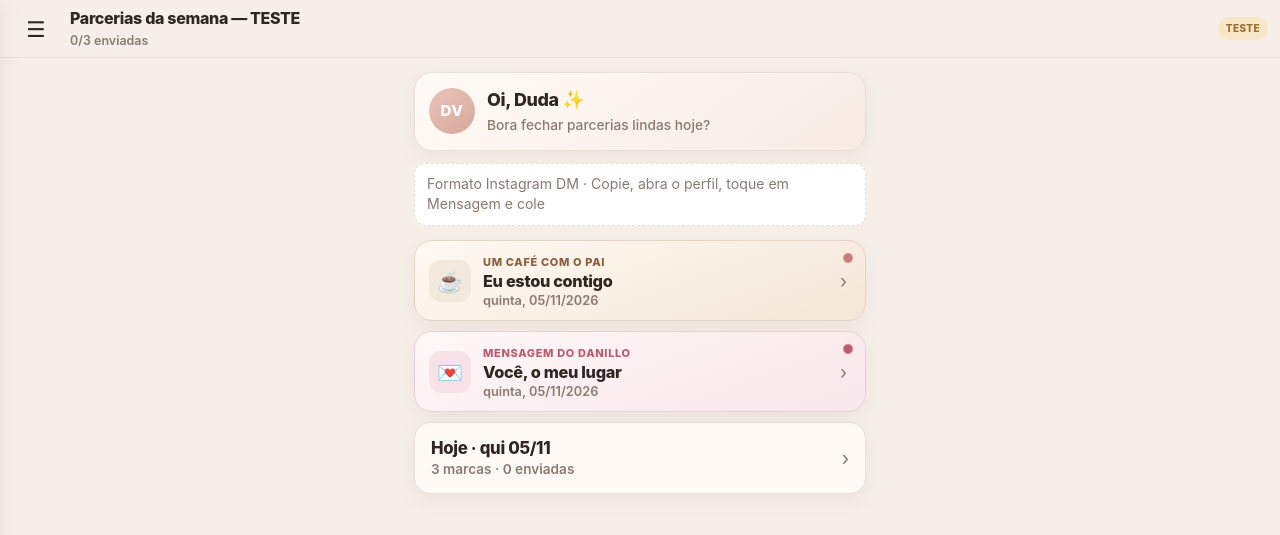
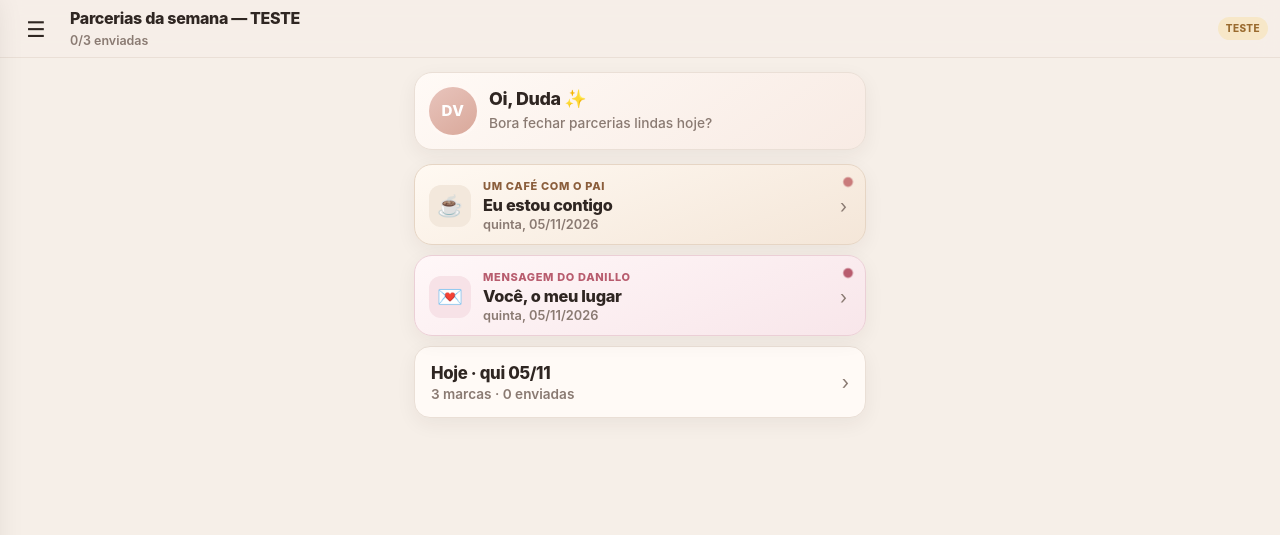
Before and after one commit to bonivitti-collab/duda-parcerias, a plain HTML site: page index.html in a window 1280 px wide. Drawn offline with Linux system fonts and the light colour scheme.

Commit message:
Remove DM hint box; keep DV avatar left of greeting
Drop the dashed Instagram format hint everywhere and tighten the
hello row so the circular avatar sits left of Oi, Duda.

```diff
--- a/index.html
+++ b/index.html
@@ -65,26 +65,28 @@
     main { max-width: 480px; margin: 0 auto; padding: 14px 14px 28px; }
 
     .hello {
-      display: flex; align-items: center; gap: 12px;
+      display: flex; flex-direction: row; align-items: center; gap: 12px;
       background: linear-gradient(145deg, #fffaf6 0%, #f8ebe4 100%);
       border: 1px solid var(--line); border-radius: 18px;
-      padding: 14px 14px; margin-bottom: 12px; box-shadow: var(--shadow);
+      padding: 14px 14px; margin-bottom: 14px; box-shadow: var(--shadow);
     }
     .avatar {
-      width: 46px; height: 46px; border-radius: 50%; flex-shrink: 0;
+      width: 48px; height: 48px; border-radius: 50%; flex-shrink: 0;
       display: grid; place-items: center;
       background: linear-gradient(145deg, #e8c4bc, #d9a89a);
       color: #fff; font-weight: 800; font-size: 0.95rem; letter-spacing: 0.04em;
       box-shadow: 0 0 0 3px #fff8f4;
+      align-self: center;
     }
-    .hello-text { min-width: 0; }
-    .hello-hi { margin: 0; font-weight: 800; font-size: 1.12rem; letter-spacing: -0.02em; }
-    .hello-sub { margin: 3px 0 0; font-size: 0.86rem; color: var(--muted); font-weight: 500; }
-    .hint {
-      font-size: 0.88rem; color: var(--muted); margin: 0 0 14px;
-      background: #fff; border: 1px dashed var(--line); border-radius: 12px; padding: 10px 12px;
+    .hello-text {
+      min-width: 0; flex: 1;
+      display: flex; flex-direction: column; justify-content: center;
     }
-
+    .hello-hi {
+      margin: 0; font-weight: 800; font-size: 1.12rem; letter-spacing: -0.02em;
+      line-height: 1.2;
+    }
+    .hello-sub { margin: 4px 0 0; font-size: 0.86rem; color: var(--muted); font-weight: 500; }
     .special-card {
       width: 100%; text-align: left; cursor: pointer; color: inherit;
       border-radius: 18px; box-shadow: var(--shadow); margin-bottom: 10px; overflow: hidden;
@@ -232,7 +234,6 @@
       background: #fff; color: var(--ink); border: 1.5px solid var(--line); font-size: 0.92rem;
     }
     .btn-toggle.on { background: var(--ok-soft); border-color: #b9dcc8; color: var(--ok); }
-    .copy-hint { font-size: 0.8rem; color: var(--muted); margin: 8px 0 0; text-align: center; }
     .fallback { display: none; margin-top: 8px; }
     .fallback textarea {
       width: 100%; min-height: 110px; border-radius: 12px; border: 1px solid var(--line);
@@ -309,7 +310,6 @@
         <p class="hello-sub">Bora fechar parcerias lindas hoje?</p>
       </div>
     </div>
-    <p class="hint" id="globalHint">Formato Instagram DM · Copie, abra o perfil, toque em Mensagem e cole</p>
 
     <section id="view-days"></section>
     <section id="view-brands" class="hidden"></section>
@@ -346,7 +346,6 @@
     var overlay = document.getElementById("drawerOverlay");
     var drawerContent = document.getElementById("drawerContent");
     var helloCard = document.getElementById("helloCard");
-    var globalHint = document.getElementById("globalHint");
 
     function loadSent() {
       try { return JSON.parse(localStorage.getItem(LS_SENT) || "{}") || {}; }
@@ -509,13 +508,11 @@
 
     function setChromeHome() {
       helloCard.classList.remove("hidden");
-      globalHint.classList.remove("hidden");
       btnBack.classList.add("hidden");
       btnMenu.classList.remove("hidden");
     }
     function setChromeInner() {
       helloCard.classList.add("hidden");
-      globalHint.classList.add("hidden");
       btnBack.classList.remove("hidden");
     }
 
@@ -826,7 +823,6 @@
               (isSent(b.id) ? "✓ Enviada (desmarcar)" : "Marcar como enviada") +
             "</button>" +
           "</div>" +
-          '<p class="copy-hint">Copie, abra o perfil, toque em Mensagem e cole</p>' +
           '<div class="fallback" id="fb-' + escapeAttr(b.id) + '"><textarea readonly></textarea></div>';
         row.appendChild(head);
         row.appendChild(body);
```
